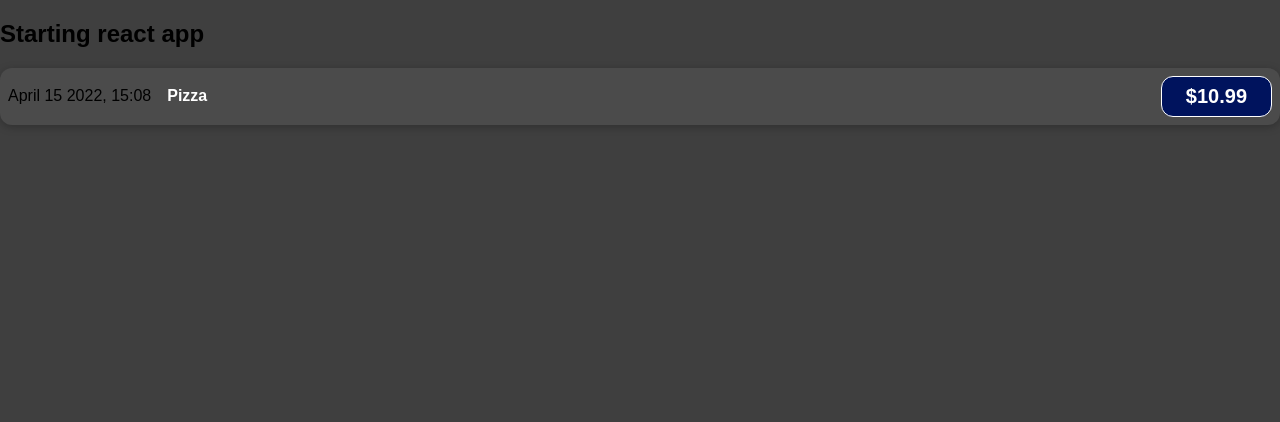
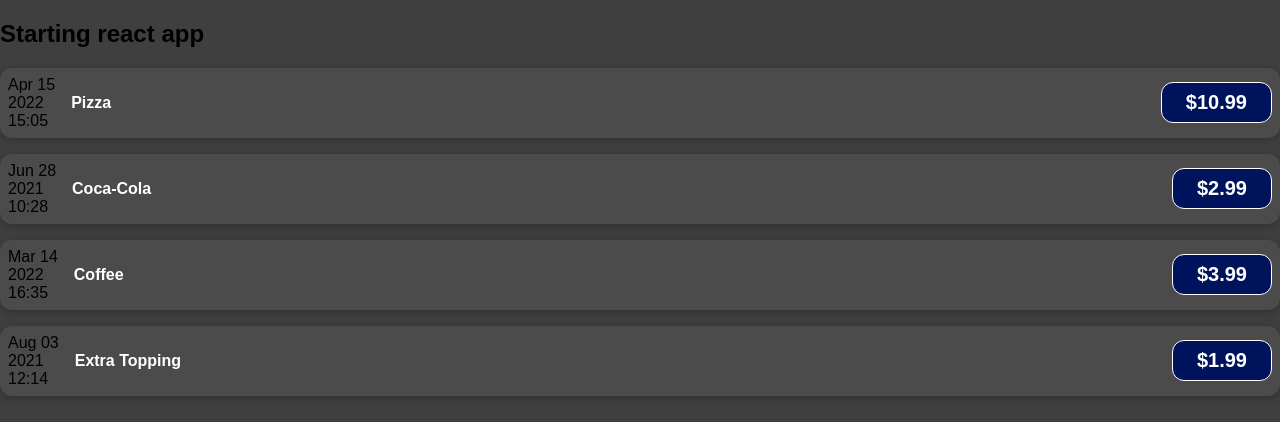
Before and after one commit to Night-Cheza/OrderTracker, a JavaScript app: page / in a window 1280 px wide. Shown: the top 422 px of the page. Built offline with nearby package versions, Linux system fonts and the light colour scheme.

Commit message:
rendering date of order and name of ordered item

```diff
--- a/src/App.js
+++ b/src/App.js
@@ -1,10 +1,56 @@
 import OrderItem from "./parts/OrderItem";
 
 function App() {
+  const orders = [
+    {
+      item: "Pizza",
+      price: 10.99,
+      orderDate: new Date(2022, 3, 15, 15, 5),
+    },
+    {
+      item: "Coca-Cola",
+      price: 2.99,
+      orderDate: new Date(2021, 5, 28, 10, 28),
+    },
+    {
+      item: "Coffee",
+      price: 3.99,
+      orderDate: new Date(2022, 2, 14, 16, 35),
+    },
+    {
+      item: "Extra Topping",
+      price: 1.99,
+      orderDate: new Date(2021, 7, 3, 12, 14),
+    }
+  ];
+
   return (
     <div>
       <h2>Starting react app</h2>
-      <OrderItem></OrderItem>
+      <OrderItem
+
+        item={orders[0].item}
+        price={orders[0].price}
+        orderDate={orders[0].orderDate}
+        orderTime={orders[0].orderTime}></OrderItem>
+      <OrderItem
+
+        item={orders[1].item}
+        price={orders[1].price}
+        orderDate={orders[1].orderDate}
+        orderTime={orders[0].orderTime}></OrderItem>
+      <OrderItem
+
+        item={orders[2].item}
+        price={orders[2].price}
+        orderDate={orders[2].orderDate}
+        orderTime={orders[0].orderTime}></OrderItem>
+      <OrderItem
+
+        item={orders[3].item}
+        price={orders[3].price}
+        orderDate={orders[3].orderDate}
+        orderTime={orders[0].orderTime}></OrderItem>
     </div>
   );
 }
--- a/src/parts/OrderItem.js
+++ b/src/parts/OrderItem.js
@@ -1,12 +1,20 @@
 import "./OrderItem.css"
 
-function OrderItem() {
+//props.attribute - the attribute from app.js file tha we defined in array of objects
+function OrderItem(props) {
+    const monthDay = props.orderDate.toLocaleString("en-US", {month: "short", day: "2-digit"});
+    const year = props.orderDate.toLocaleString("en-US", {year: "numeric"});
+    const time = props.orderDate.toLocaleString("en-US", {hour12: false,  hour: "2-digit", minute: "2-digit"});
     return (
         <div className="orderItem">
-            <div>April 15 2022, 15:08</div>
+            <div>
+                <div>{monthDay}</div>
+                <div>{year}</div>
+                <div>{time}</div>
+            </div>
             <div className="orderItem-name">
-                <h2>Pizza</h2>
-                <div className="orderItem-price">$10.99</div>
+                <h2>{props.item}</h2>
+                <div className="orderItem-price">${props.price}</div>
             </div>
         </div>
     );
```
Also changed, not shown: src/parts/OrderDate.js (added), 1 other file (tests, documents, lock files or other folders).
